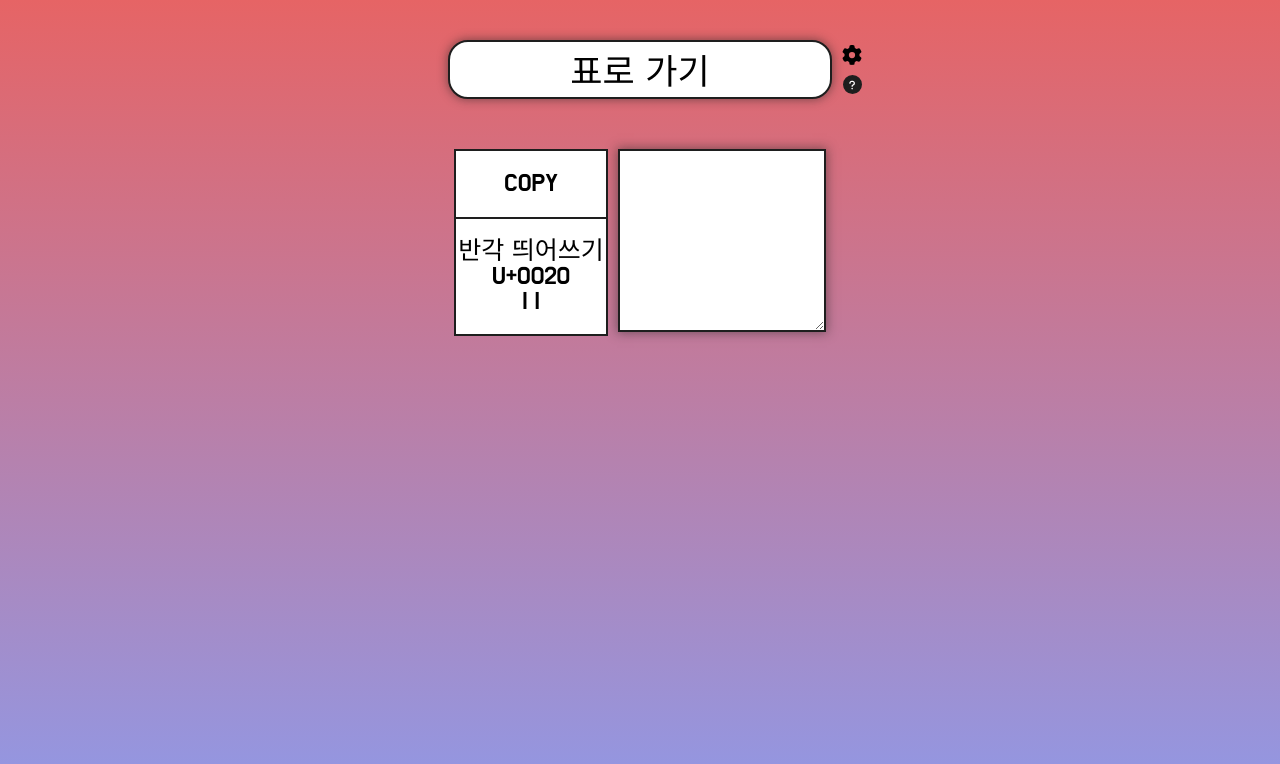
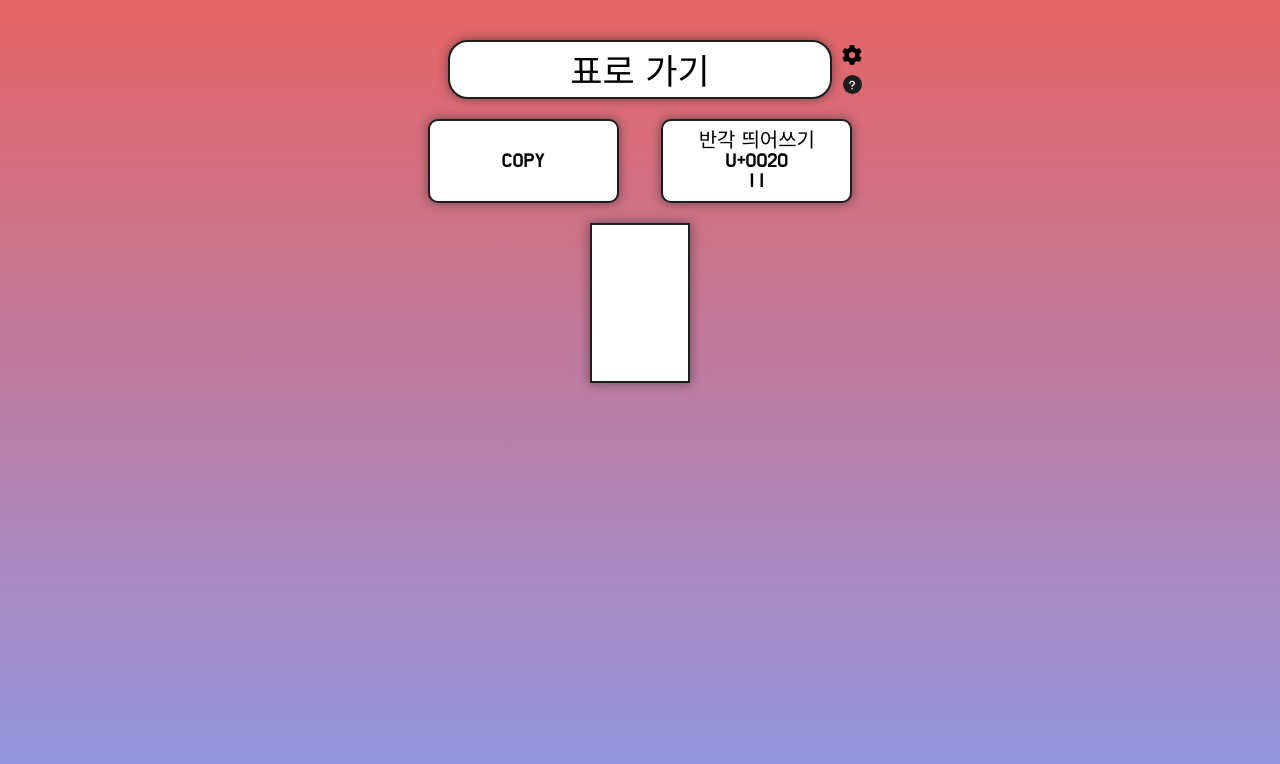
Before and after one commit to Barkshihun/table-to-text, a React (Vite) app: page / in a window 1280 px wide. Both pictures are taken after a click on the button "텍스트로 변환". Shown: the top 764 px of the page. Built offline with nearby package versions, Linux system fonts and the light colour scheme.

Commit message:
💄 Style: Output에서 textarea를 pre로 변경 Output의 버튼들 위치 변경

```diff
--- a/src/pages/Output.tsx
+++ b/src/pages/Output.tsx
@@ -8,7 +8,7 @@ function Output() {
   const cols = useSelector((state: RootState) => state.table.colsForTransform);
   const rows = useSelector((state: RootState) => state.table.rowsForTransform);
   const tableList = useSelector((state: RootState) => state.table.tableListForTransform);
-  const textareaRef = useRef<HTMLTextAreaElement>(null);
+  const preRef = useRef<HTMLPreElement>(null);
   const changeSpaceBtnRef = useRef<HTMLInputElement>(null);
 
   // 정규표현식 시작
@@ -98,34 +98,22 @@ function Output() {
     }
     return textList.join("");
   };
-  const getHorizontalWidth = () => {
-    let textList: string[] = [];
-    const row = 0;
-    for (let col = 0; col < cols; col++) {
-      let text = computeText(row, col);
-      if (col === 0) {
-        text = `${" ".repeat(2)}${text}`;
-      }
-      textList.push(`${text}${" ".repeat(2)}`);
-    }
-    return textList.join("").length;
-  };
   const onChangeSpaceClick = () => {
     const findSpaces = new RegExp(`${globalSpace}`, "g");
-    const textarea = textareaRef.current as HTMLTextAreaElement;
+    const pre = preRef.current as HTMLPreElement;
     const changeSpaceBtn = changeSpaceBtnRef.current as HTMLInputElement;
     if (globalSpace === " ") {
-      textarea.value = textarea.value.replace(findSpaces, "\u3000");
+      pre.innerText = pre.innerText.replace(findSpaces, "\u3000");
       changeSpaceBtn.value = "전각 띄어쓰기\nU+3000\n|\u3000|";
       globalSpace = "\u3000";
     } else {
-      textarea.value = textarea.value.replace(findSpaces, " ");
+      pre.innerText = pre.innerText.replace(findSpaces, " ");
       changeSpaceBtn.value = "반각 띄어쓰기\nU+0020\n| |";
       globalSpace = " ";
     }
   };
   const onCopy = () => {
-    const text = textareaRef.current?.value as string;
+    const text = preRef.current?.innerText as string;
     navigator.clipboard.writeText(text);
     Swal.fire({
       title: "복사 성공",
@@ -140,17 +128,19 @@ function Output() {
   console.count("Output렌더링");
   return (
     <main className={"output-container"}>
-      <div className={"btn-container--textarea-left"}>
-        <input className="btn btn--textarea-left" type={"button"} onClick={onCopy} value={"COPY"} />
+      <div className={"sub-btn-container"}>
+        <input className="btn btn--emphasize sub-btn-container__btn sub-btn-container__btn--output" type={"button"} onClick={onCopy} value={"COPY"} />
         <input
-          className="btn btn--textarea-left"
+          className="btn btn--emphasize sub-btn-container__btn sub-btn-container__btn--output"
           type={"button"}
           ref={changeSpaceBtnRef}
           value={globalSpace === " " ? "반각 띄어쓰기\nU+0020\n| |" : "전각 띄어쓰기\nU+3000\n|\u3000|"}
           onClick={onChangeSpaceClick}
         />
       </div>
-      <textarea className="malgun-gothic" ref={textareaRef} defaultValue={tableListToText()} style={{ height: `${rows + 3}em`, width: `${getHorizontalWidth()}em` }} spellCheck={false}></textarea>
+      <pre contentEditable className="malgun-gothic output-container__output" ref={preRef} spellCheck={false}>
+        {tableListToText()}
+      </pre>
     </main>
   );
 }
--- a/src/scss/Btn.scss
+++ b/src/scss/Btn.scss
@@ -128,14 +128,6 @@
   width: 45%;
 }
 
-.btn--textarea-left {
-  line-height: 1;
-  text-align: center;
-  padding: 10px 0;
-  @include mobile {
-    padding: 5px 0;
-  }
-}
 .btn-shortcut {
   font-size: 20px;
   font-family: auto;
--- a/src/scss/Output.scss
+++ b/src/scss/Output.scss
@@ -1,20 +1,28 @@
 @import "./utils";
 
-textarea {
+.output-container__output {
   @extend %border;
   @extend %shadow;
   font-size: 25px;
+  background-color: white;
+  padding: 20px;
+  overflow-x: auto;
+  height: max-content;
+  width: max-content;
+  max-width: 100%;
   @include mobile {
     font-size: 13px;
   }
 }
 .output-container {
   display: flex;
+  flex-direction: column;
+  align-items: center;
   justify-content: center;
   width: 100%;
-  margin-top: 50px;
   box-sizing: border-box;
   padding: 0 50px;
+  padding-bottom: 30px;
   @include mobile {
     padding: 0 10px;
   }
@@ -34,3 +42,8 @@ textarea {
   height: 100%;
   margin-right: 10px;
 }
+.sub-btn-container__btn--output {
+  line-height: 1;
+  width: 45%;
+  padding: 10px 0;
+}
```
